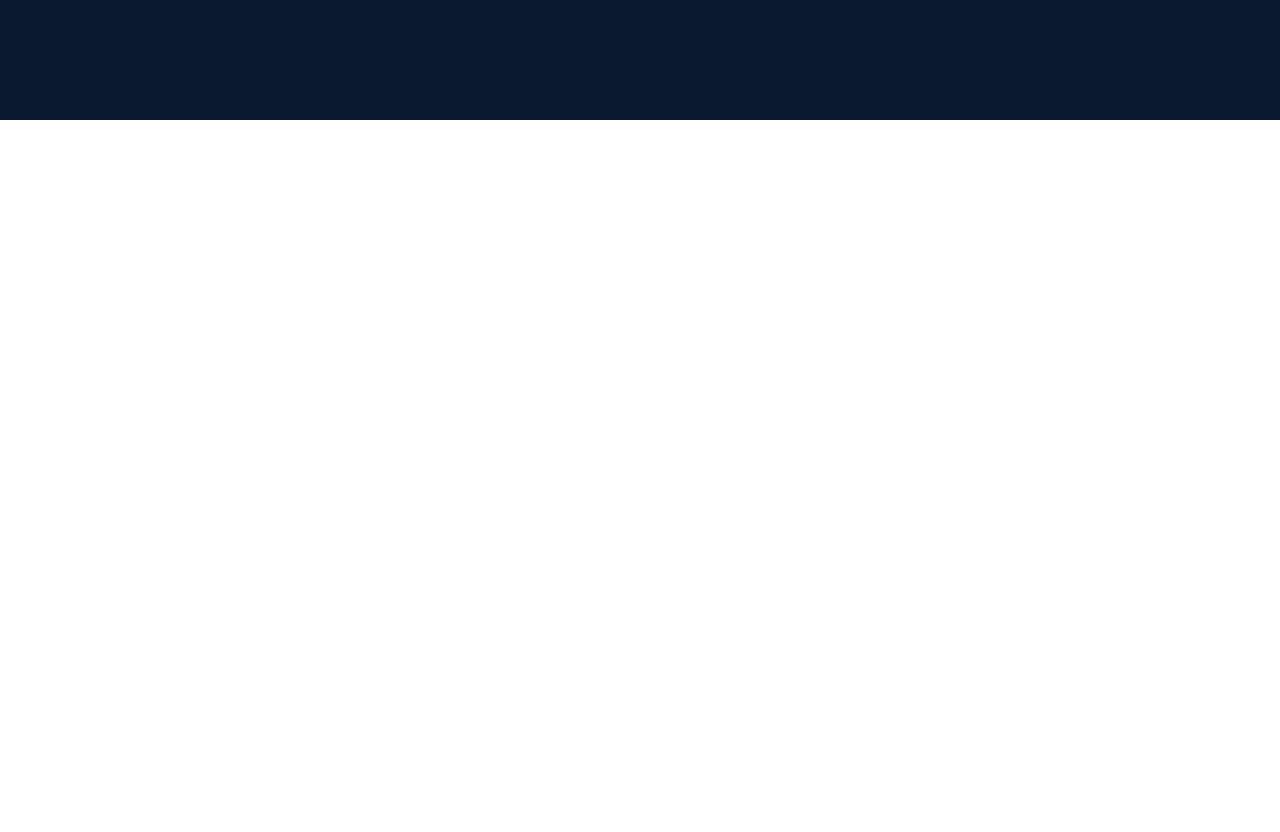
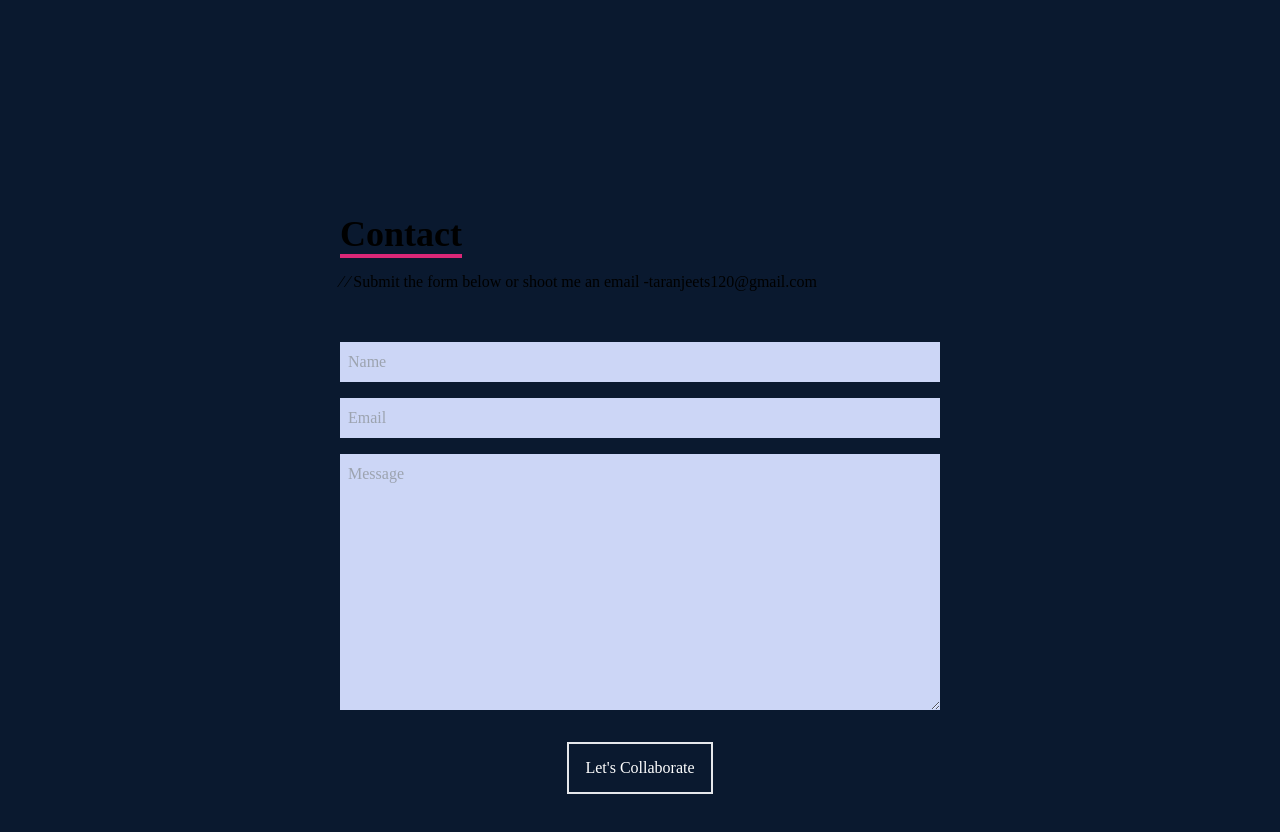
Before and after one commit to TARANjee/portfolio-react-app, a React (Create React App) app: page / in a window 1280 px wide. Shown: the part 2760-3592 px from the top of the page. Before the commit the page ends 2880 px from the top, so only its background shows below. Built offline with nearby package versions, Linux system fonts and the light colour scheme.

Commit message:
contact component is completed

```diff
--- a/src/App.js
+++ b/src/App.js
@@ -1,4 +1,5 @@
 import About from "./components/About";
+import Contact from "./components/Contact";
 import Home from "./components/Home";
 import Navbar from "./components/Navbar";
 import Skills from "./components/Skills";
@@ -12,6 +13,7 @@ function App() {
       <About/>
       <Skills/>
       <Work/>
+      <Contact/>
     </div>
   );
 }
--- /dev/null
+++ b/src/components/Contact.jsx
@@ -0,0 +1,20 @@
+import React from 'react'
+
+const Contact = () => {
+    return (
+        <div name='contact' className='w-full h-screen  bg-[#0a192f]  flex justify-center items-center p-4'>
+            <form method='POST' action='https://getform.io/f/9d4aad5f-5092-4e96-ae03-4b9a86178bc1' className='flex flex-col max-w-[600px] w-full'>
+                <div className='pb-8'>
+                    <p className='text-4xl font-bold inline border-b-4 border-pink-600 '>Contact</p>
+                    <p className='py-4'>&frasl; &frasl; Submit the form below or shoot me an email -taranjeets120@gmail.com</p>
+                </div>
+                <input className='bg-[#ccd6f6] p-2' type="text" placeholder='Name' name='name' />
+                <input className='my-4 p-2 bg-[#ccd6f6]' type="email" placeholder='Email' name='email' />
+                <textarea className='bg-[#ccd6f6] p-2' name='message' rows="10" placeholder='Message' />
+                <button  className='text-white border-2 hover:bg-pink-600 hover:border-pink-600 px-4 py-3 my-8 mx-auto flex items-center'>Let's Collaborate</button>
+            </form>
+        </div>
+    )
+}
+
+export default Contact
```
